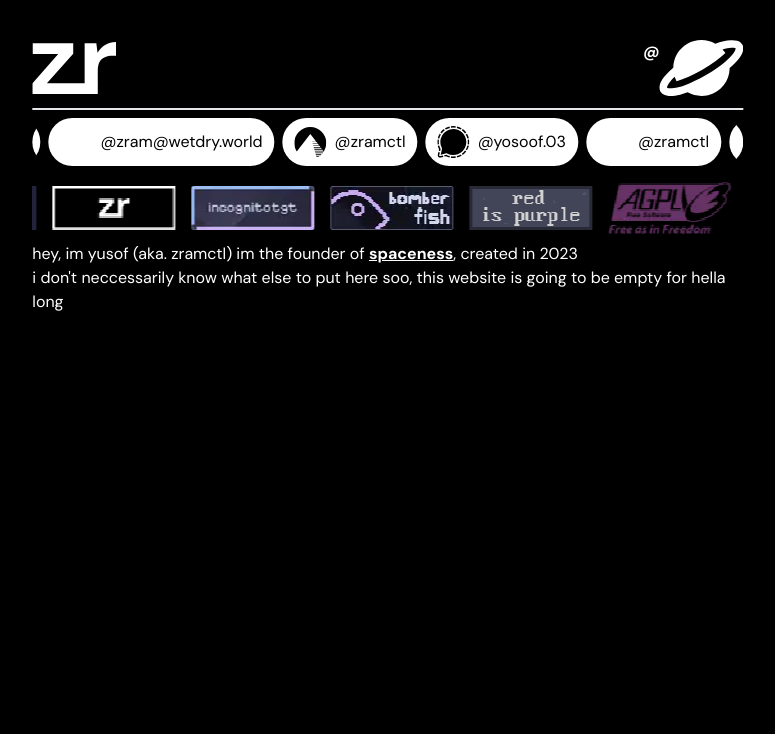
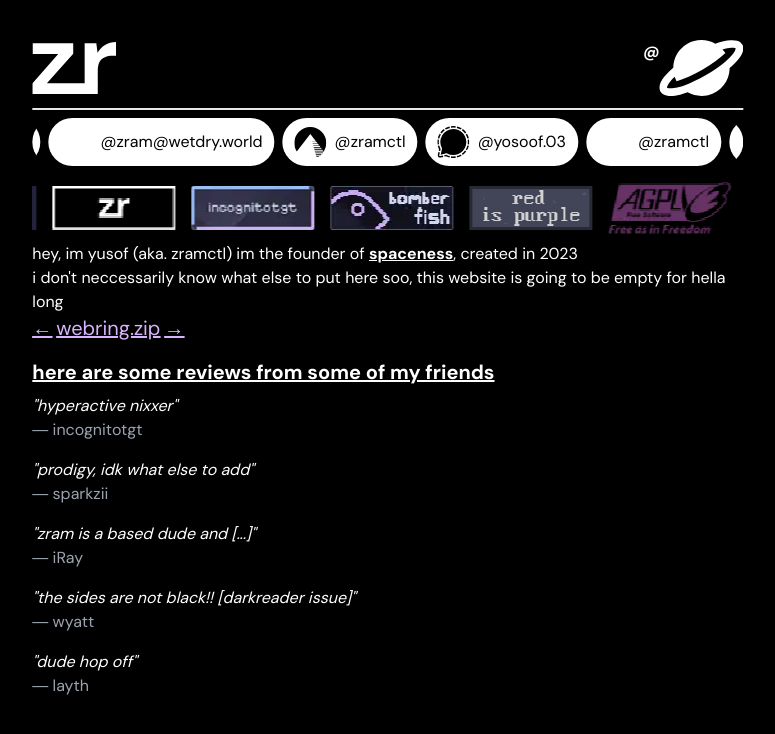
Before and after one commit to zramctl/zramctl, a Next.js app: page / in a window 1280 px wide. Shown: the top 734 px of the page, without its empty margins (252-1027 px from the left). Built offline with nearby package versions, Linux system fonts and the light colour scheme; some icons are missing.

Commit message:
feat: :rocket: add reviews, and add webring.zip (even though jack hates me i wanna troll him)

```diff
--- a/src/app/globals.css
+++ b/src/app/globals.css
@@ -15,5 +15,5 @@ body {
   top: 50%;
   left: 50%;
   transform: translateX(-50%) translateY(-50%);
-  background: linear-gradient(90deg, #000000, #000000);
+  background: #000000;
 }
--- a/src/app/page.tsx
+++ b/src/app/page.tsx
@@ -1,3 +1,6 @@
+import { Reviews } from "@/components/reviews";
+import { Webring } from "@/components/webring";
+
 export default function Home() {
   return (
     <main>
@@ -16,6 +19,8 @@ export default function Home() {
         i don&apos;t neccessarily know what else to put here soo, this website
         is going to be empty for hella long
       </p>
+      <Webring />
+      <Reviews />
     </main>
   );
 }
--- /dev/null
+++ b/src/components/reviews.tsx
@@ -0,0 +1,55 @@
+interface ReviewProps {
+  author: string;
+  text: string;
+}
+
+const reviews: ReviewProps[] = [
+  {
+    author: "incognitotgt",
+    text: "hyperactive nixxer",
+  },
+  {
+    author: "sparkzii",
+    text: "prodigy, idk what else to add",
+  },
+  {
+    author: "iRay",
+    text: "zram is a based dude and [...]",
+  },
+  {
+    author: "wyatt",
+    text: "the sides are not black!! [darkreader issue]",
+  },
+  {
+    author: "layth",
+    text: "dude hop off",
+  },
+];
+
+function Review(props: ReviewProps) {
+  return (
+    <div className="my-2">
+      <p className="italic">&quot;{props.text}&quot;</p>
+      <span className="text-gray-400">― {props.author}</span>
+    </div>
+  );
+}
+
+export function Reviews() {
+  return (
+    <div className="py-2">
+      <h1 className="mt-2 text-xl font-bold underline">
+        here are some reviews from some of my friends
+      </h1>
+      <div className="flex flex-col">
+        {reviews.map((review) => (
+          <Review
+            author={review.author}
+            text={review.text}
+            key={`${review.author}'s review about me`}
+          />
+        ))}
+      </div>
+    </div>
+  );
+}
--- /dev/null
+++ b/src/components/webring.tsx
@@ -0,0 +1,9 @@
+export function Webring() {
+  return (
+    <section className="flex gap-1 underline text-purple-300 text-xl">
+      <a href="https://webring.zip/prev/zram.sh">←</a>
+      <a href="https://webring.zip">webring.zip</a>
+      <a href="https://webring.zip/next/zram.sh">→</a>
+    </section>
+  );
+} // https://webring.zip
```
